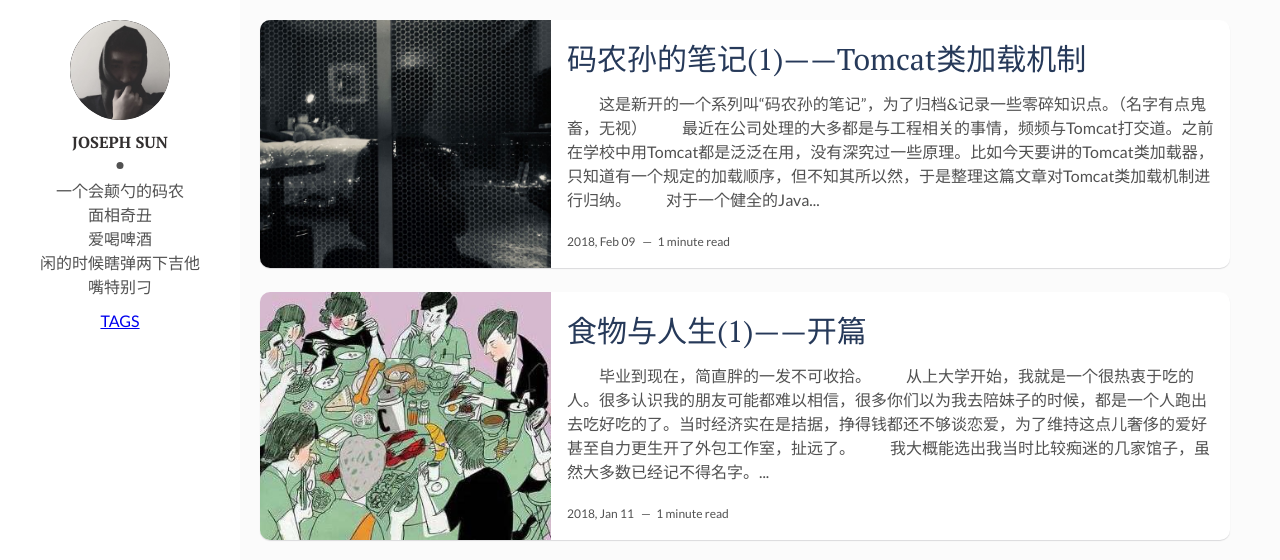
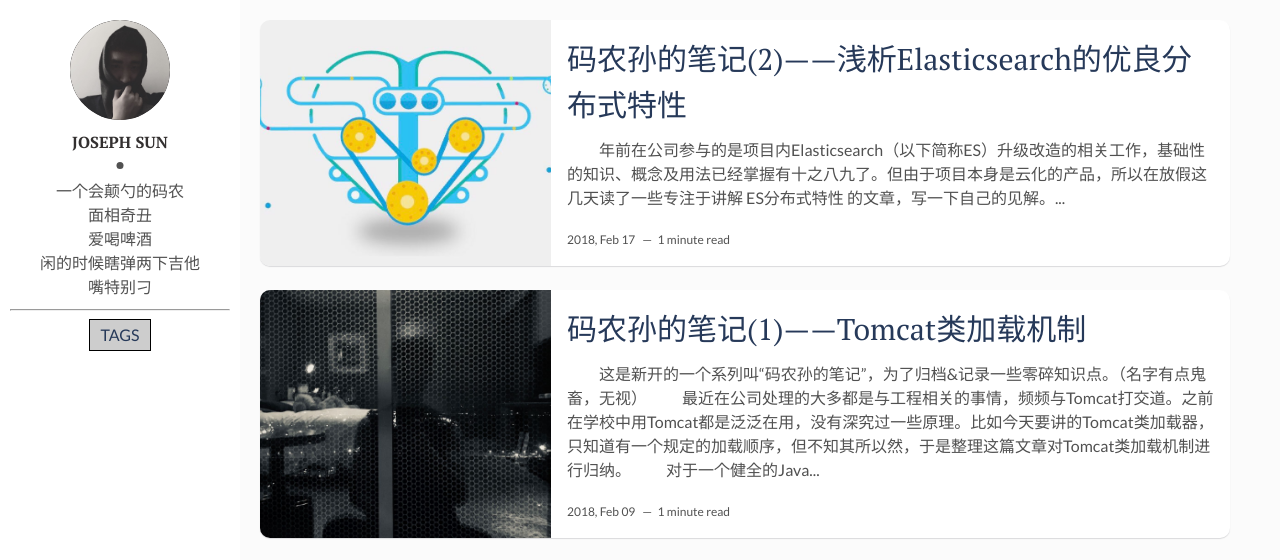
Before and after one commit to SpireCat/spirecat.github.io, a Jekyll site: the page built from index.html, in a window 1280 px wide and 1182 px high, cut to the strip 0-560 px from the top of the window. Built offline with Jekyll 4.4.1, drawn with Linux system fonts in a browser that asks for light colours; the list of posts is cut into pages by our own code.

Commit message:
更新es

```diff
--- a/_layouts/main.html
+++ b/_layouts/main.html
@@ -10,7 +10,8 @@ layout: default
       </div>
       <div class="author-name">{{site.author}}</div>
       <p>{{site.about-author}}</p>
-      <div><a href="/tags" class="tag" >TAGS</a></div>
+      <hr>
+      <div><a href="/tags" class="entry-tag" >TAGS</a></div>
     </div>
   </header> <!-- End Header -->
   <footer>
--- /dev/null
+++ b/_posts/2018-02-18-distribute-es.markdown
@@ -0,0 +1,65 @@
+---
+layout: post
+title: 码农孙的笔记(2)——浅析Elasticsearch的优良分布式特性
+date: 2018-02-18 00:00:00 +0300
+description:
+img: es-icon.jpeg # Add image post (optional)
+tags: [Record] # add tag
+---
+
+&emsp;&emsp;年前在公司参与的是项目内Elasticsearch（以下简称ES）升级改造的相关工作，基础性的知识、概念及用法已经掌握有十之八九了。但由于项目本身是云化的产品，所以在放假这几天读了一些专注于讲解 **ES分布式特性** 的文章，写一下自己的见解。
+
+&emsp;&emsp;实际上，ES在架构上就是基于分布式进行设计的，所以“天生”就是分布式的。我们先来看看ES底层可以自动完成什么工作：
+
+* 将文档分区到不同的的容器或者分片（shards）中，它可以存在于一个或多个节点中
+* 将分片均匀分配到各个节点，对索引和搜索做负载均衡
+* 冗余每一个分片，防止硬件故障
+* 将集群中任意一个节点上的请求路由到相应数据所在的节点
+* 增减节点时，无缝扩展和迁移分片
+
+&emsp;&emsp;从本质上来讲，ES的分布式存储是依赖Shards机制来实现的。相对而言，目前项目本身对ES的应用比较基础，所以我们把关注的重点放在一些分布式带来的关键问题——共识问题、并发问题和一致问题——上，而暂时不去关注Shards本身的实现逻辑。
+
+### 共识问题
+
+&emsp;&emsp;对于一个分布式系统而言，使各个节点能够对于某个特定意义的状态和值达成共识是很重要的一件事。ES并没有使用我们所熟知的那些共识算法，如[Raft](https://en.wikipedia.org/wiki/Raft_(computer_science))、 [Paxos](https://en.wikipedia.org/wiki/Paxos_(computer_science))等，尽管这些已经广泛运用在了Zookeeper等成熟且优秀的组件中。究其原因，多数人认为ES的master选举场景并不需要Paxos这种功能过于强大的算法，这点我个人认为还需要考证，阅读了ES之父Shay Banon的[文章](https://www.elastic.co/blog/resiliency-elasticsearch)后我觉得更多的考虑的是Paoxs不具备ES所需要的“弹性”。ES实现了自己的共识系统——zen discovery，概括来讲，这个共识系统更类似于一个改良版的[Bully](https://en.wikipedia.org/wiki/Bully_algorithm)算法。在选举master节点时，ES对所有可以成为master的节点根据nodeId排序，每次选举每个节点都把自己所知道节点排一次序，然后选出第一个（第0位）节点，暂且认为它是master节点。
+
+&emsp;&emsp;但是对于一个分布式的集群而言，这种算法在网络状态异常时有一定概率导致“脑裂”问题，即集群将由于选举出多个master节点而分裂。ES提供了minimum_master_nodes的属性来规避这个问题，这个属性限定了成为master节点的限定票数。一般而言，这个值被设定为（可以成为master节点数／2+1）。我们先扒段源码看看：
+
+{% highlight java %}
+public boolean hasEnoughMasterNodes(Iterable<DiscoveryNode> nodes) {
+        if (minimumMasterNodes < 1) {
+            return true;
+        }
+        int count = 0;
+        for (DiscoveryNode node : nodes) {
+            if (node.masterNode()) {
+                count++;
+            }
+        }
+        return count >= minimumMasterNodes;
+    }
+{% endhighlight %}
+
+&emsp;&emsp;通过比较节点能检测到的候选master数量和配置的最小值来确定是否可以进行选举，如果数量不够会导致选举不能进行，这样就可以保证集群不会被分裂。使用网络拓扑图举例来看：
+
+<center><img src="/assets/img/master-node.png" height="280" width="407"/></center>
+
+&emsp;&emsp;A节点和B、C节点断开后，肯定是希望“上位”成为master节点的，但是由于A节点能检测到的节点数仅为为1，是小于法定投票数值的，因此上位失败不能成为“正宫”。
+
+### 并发问题
+
+&emsp;&emsp;作为一个分布式系统，处理并发理应是一种本能。当创建/更新/删除请求到达主分片时，它也会被平行地发送到分片副本上。但是，这些请求到达的顺序可能是乱序的。在这种情况下，Elasticsearch使用 **乐观并发控制**，来确保文档的较新版本不会被旧版本覆盖。
+
+&emsp;&emsp;使用乐观锁（Optimistic Lock）是绝大部分分布式系统／应用的第一选择。乐观并发每次去拿数据的时候都认为别人不会修改，所以不会上锁，但是在更新的时候会判断一下在此期间别人有没有去更新这个数据，可以使用版本号等机制。（是的没错，Git也是这么玩的。）每个被索引的文档都拥有一个版本号，版本号在每次文档变更时递增并应用到文档中。这些版本号用来确保有序接受变更。为了确保在我们的应用中更新不会导致数据丢失，Elasticsearch的API允许我们指定文件的当前版本号，以使变更被接受。如果在请求中指定的版本号比分片上存在的版本号旧，请求失败，这意味着文档已经被另一个进程更新了。如何处理失败的请求，可以在应用层面来控制。
+
+### 一致问题
+
+&emsp;&emsp;一致性的问题在分布式系统中是十分头疼的问题，我们就不扯那个经典的CAP理论来讨论ES的一致性了，已经有很多文献资料进行了细致的讨论，大家想要深入理解的话可以去阿里云栖社区搜索。对于写来说，Elasticsearch对一致性的支持层级与其他大多数数据库不一样，它允许通过使用预检查来看有多少个分片可供写入。可选项有 仲裁集（quorum）、一（one） 和 所有（all）。缺省设置是 仲裁集（quorum），这也就意味着只有当大多数分片可用时，才允许被写入。即使在多数分片可用时，还是会发生向备份分片写入失败的情况，这种情况下，备份分片被认为是有错误的，分片会在另一个节点上重建。
+
+&emsp;&emsp;对于读来说，新文档只有在刷新间隔之后才对搜索可见。为了保证搜索请求返回结果是最新版本的文档，备份可以被设置成为 sync（默认值），当写操作在主备分片同时完成之后才会返回请求的结果。这样，无论搜索请求至哪个分片都会返回最新的文档。甚至如果你的应用要求高索引吞吐率（higher indexing rate）时，replication = async，可以为搜索请求设置 **_preference** 参数为 primary 。这样搜索请求会查询主分片，从而保证结果中的文档是最新版本。
+
+### 小结
+
+&emsp;&emsp;本文所讲的三个问题仅仅从宏观层面概述了一些ES处理分布式系统典型问题的能力，很显然这只是ES诸多优良特性的冰山一角，毕竟这已经是一个可以养活一堆书贩子的产品了。后面有机会还是希望能把ES的更多源码看一看，写的确实牛，个人感觉代码风格很朴实但是很周全。另推荐《深入理解Elasticsearch》这本书。
+
+&emsp;&emsp;溜了溜了，喝酒去了。
--- a/assets/css/main.css
+++ b/assets/css/main.css
@@ -1293,6 +1293,18 @@ a.newer-posts:hover {
   margin: 10px 0;
 }
 
+.entry-tag {
+  text-decoration: none;
+  color: #263959;
+  display: inline-block;
+  padding: 3px 10px;
+  border: 1px solid #000000;
+  background-color: #cdcdcd;
+  -webkit-transition: all .3s;
+  -o-transition: all .3s;
+  transition: all .3s;
+}
+
 .tags {
   margin: 0;
   padding: 10px;
```
Also changed, not shown: assets/img/es-icon.jpeg (added), assets/img/master-node.png (added), 1 other file.
